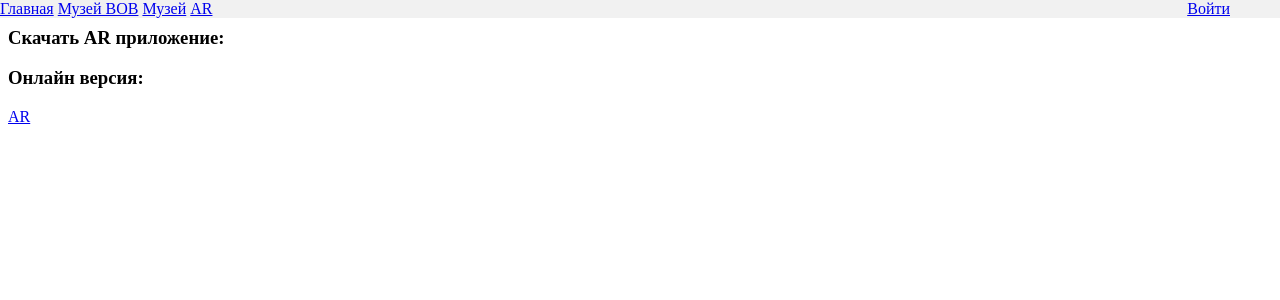
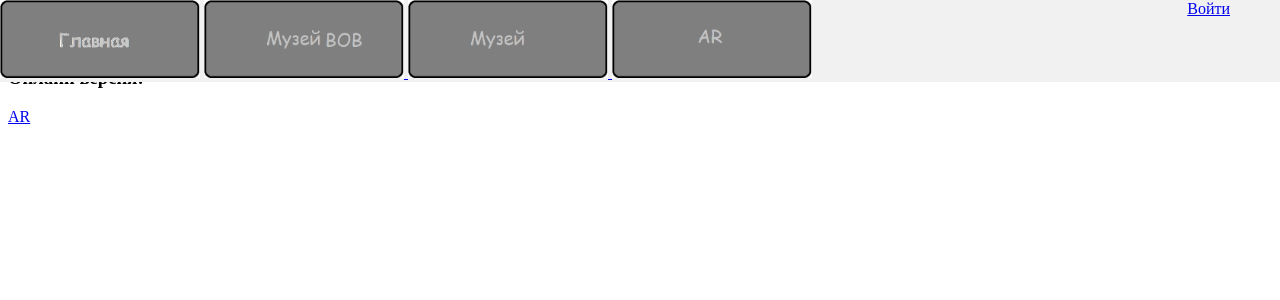
Before and after one commit to Gvit0/technomuseum, a Flask app: page /ar in a window 1280 px wide. Shown: the top 300 px of the page. Run offline with Flask 3, Linux system fonts and the light colour scheme.

Commit message:
красивые кнопки в главном меню

```diff
--- a/templates/menuup.html
+++ b/templates/menuup.html
@@ -21,10 +21,10 @@
 <body>
     <div class="allmenu">
         <div class="menu">
-            <a href="/">Главная</a>
-            <a href="/museumvov">Музей ВОВ</a>
-            <a href="/museum">Музей</a>
-            <a href="/ar">AR</a>
+            <a href="/"><img src="static\home.png" width="200"></a>
+            <a href="/museumvov"><img src="static\musemVOV.png" width="200"</a>
+            <a href="/museum"><img src="static\musem.png" width="200"</a>
+            <a href="/ar"><img src="static\AR.png" width="200"</a>
         </div>
     </div>
     <div class="log">
```
Also changed, not shown: templates/static/AR.png (added), templates/static/home.png (added), templates/static/musem.png (added), templates/static/musemVOV.png (added).
